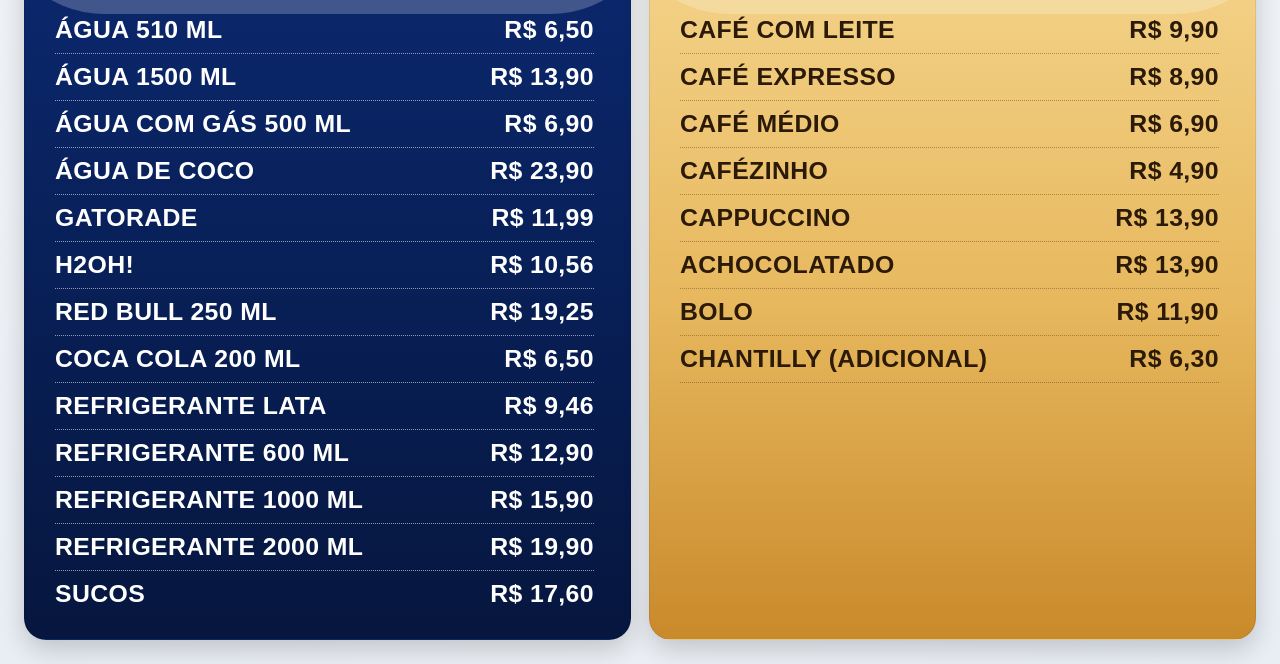
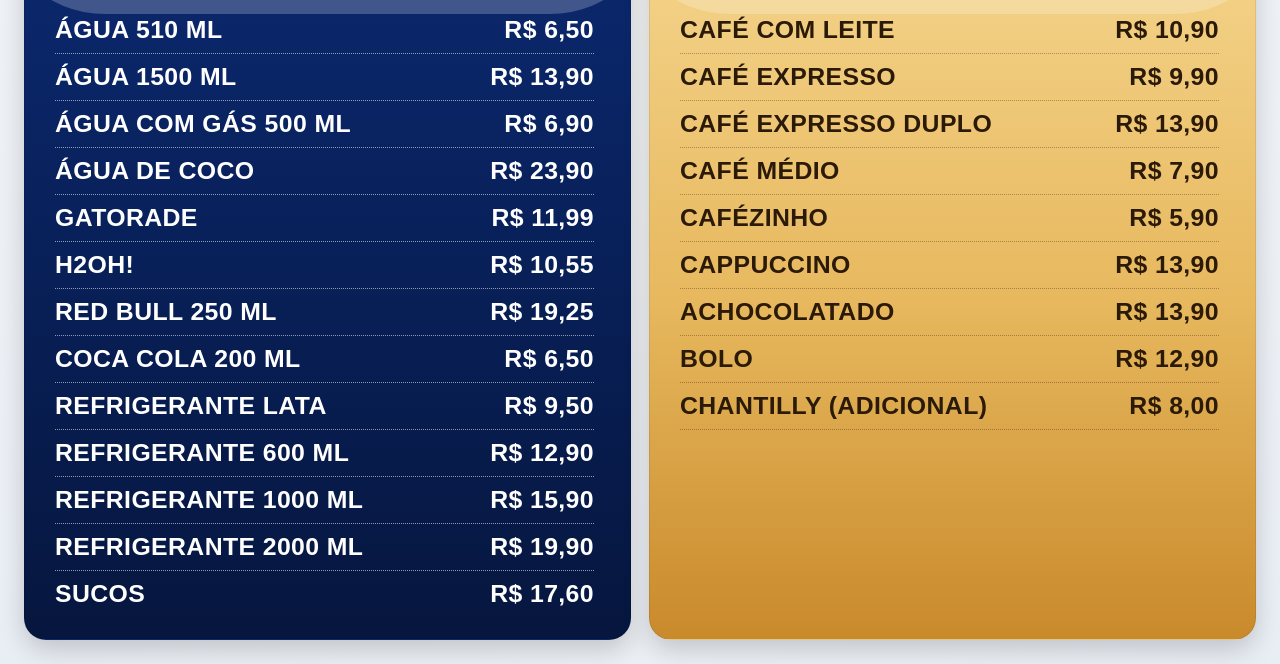
Before and after one commit to reeGOD/CardapioPage, a plain HTML site: page BebidasCafeteria.html in a window 1280 px wide. Shown: the part 136-800 px from the top of the page. Drawn offline with Linux system fonts and the light colour scheme.

Commit message:
Alteração de preços

```diff
--- a/BebidasCafeteria.html
+++ b/BebidasCafeteria.html
@@ -165,10 +165,10 @@
         <div class="bebida-item"><span>ÁGUA COM GÁS 500 ML</span><span>R$ 6,90</span></div>
         <div class="bebida-item"><span>ÁGUA DE COCO</span><span>R$ 23,90</span></div>
         <div class="bebida-item"><span>GATORADE</span><span>R$ 11,99</span></div>
-        <div class="bebida-item"><span>H2OH!</span><span>R$ 10,56</span></div>
+        <div class="bebida-item"><span>H2OH!</span><span>R$ 10,55</span></div>
         <div class="bebida-item"><span>RED BULL 250 ML</span><span>R$ 19,25</span></div>
         <div class="bebida-item"><span>COCA COLA 200 ML</span><span>R$ 6,50</span></div>
-        <div class="bebida-item"><span>REFRIGERANTE LATA</span><span>R$ 9,46</span></div>
+        <div class="bebida-item"><span>REFRIGERANTE LATA</span><span>R$ 9,50</span></div>
         <div class="bebida-item"><span>REFRIGERANTE 600 ML</span><span>R$ 12,90</span></div>
         <div class="bebida-item"><span>REFRIGERANTE 1000 ML</span><span>R$ 15,90</span></div>
         <div class="bebida-item"><span>REFRIGERANTE 2000 ML</span><span>R$ 19,90</span></div>
@@ -185,14 +185,15 @@
       <h2>Cafeteria</h2>
 
       <div class="scroll-area">
-        <div class="cafe-item"><span>CAFÉ COM LEITE</span><span>R$ 9,90</span></div>
-        <div class="cafe-item"><span>CAFÉ EXPRESSO</span><span>R$ 8,90</span></div>
-        <div class="cafe-item"><span>CAFÉ MÉDIO</span><span>R$ 6,90</span></div>
-        <div class="cafe-item"><span>CAFÉZINHO</span><span>R$ 4,90</span></div>
+        <div class="cafe-item"><span>CAFÉ COM LEITE</span><span>R$ 10,90</span></div>
+        <div class="cafe-item"><span>CAFÉ EXPRESSO</span><span>R$ 9,90</span></div>
+        <div class="cafe-item"><span>CAFÉ EXPRESSO DUPLO</span><span>R$ 13,90</span></div>
+        <div class="cafe-item"><span>CAFÉ MÉDIO</span><span>R$ 7,90</span></div>
+        <div class="cafe-item"><span>CAFÉZINHO</span><span>R$ 5,90</span></div>
         <div class="cafe-item"><span>CAPPUCCINO</span><span>R$ 13,90</span></div>
         <div class="cafe-item"><span>ACHOCOLATADO</span><span>R$ 13,90</span></div>
-        <div class="cafe-item"><span>BOLO</span><span>R$ 11,90</span></div>
-        <div class="cafe-item"><span>CHANTILLY (ADICIONAL)</span><span>R$ 6,30</span></div>
+        <div class="cafe-item"><span>BOLO</span><span>R$ 12,90</span></div>
+        <div class="cafe-item"><span>CHANTILLY (ADICIONAL)</span><span>R$ 8,00</span></div>
       </div>
     </div>
   </div>
```
